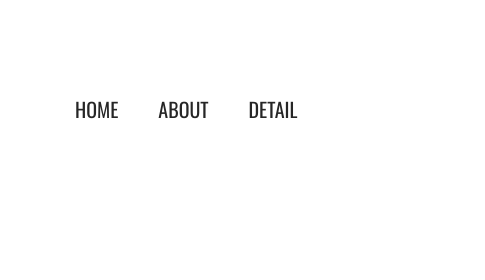
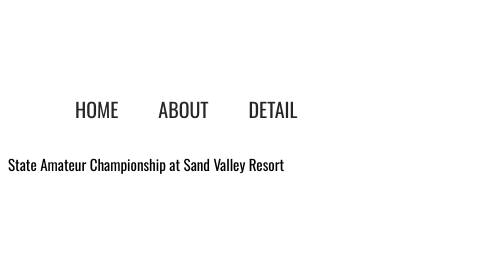
Before and after one commit to sophiamazurek/wisconsin-golf-news, a website: page index.html in a window 1280 px wide. Shown: the top 280 px of the page, 0-485 px from the left. Drawn offline with nearby package versions, Linux system fonts and the light colour scheme; files whose address does not match are found by name.

Commit message:
added grid system to home page

```diff
--- a/index.html
+++ b/index.html
@@ -64,5 +64,14 @@
             $('#menu').slicknav();
         });
     </script>
+
+    <br>
+
+    <Container fluid="md">
+        <Row>
+            <Col>State Amateur Championship at Sand Valley Resort</Col>
+        </Row>
+    </Container>
+
     </body>
 </html>
--- /dev/null
+++ b/package.json
@@ -0,0 +1,6 @@
+{
+  "dependencies": {
+    "bootstrap": "^5.1.3",
+    "react-bootstrap": "^2.1.2"
+  }
+}
```
Also changed, not shown: 1 other file.
